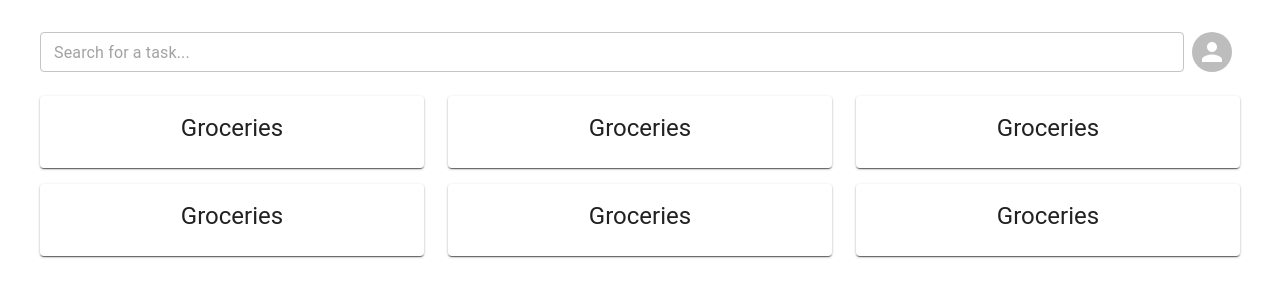
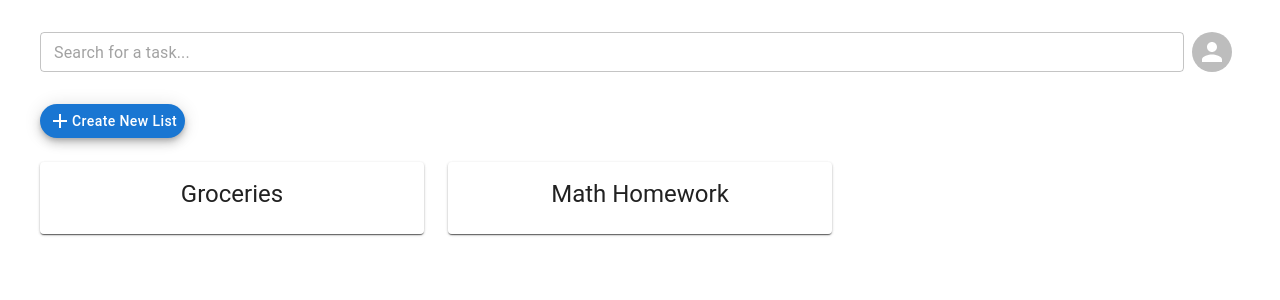
Before and after one commit to ashchen3/CS35L-todoapp, a React (Create React App) app in the folder client/: page / in a window 1280 px wide. Shown: the top 300 px of the page. Built offline with nearby package versions, Linux system fonts and the light colour scheme.

Commit message:
Implemented client-side list creation

```diff
--- a/client/package.json
+++ b/client/package.json
@@ -5,10 +5,12 @@
   "dependencies": {
     "@emotion/react": "^11.11.3",
     "@emotion/styled": "^11.11.0",
+    "@mui/icons-material": "^5.15.10",
     "@mui/material": "^5.15.9",
     "@testing-library/jest-dom": "^5.17.0",
     "@testing-library/react": "^13.4.0",
     "@testing-library/user-event": "^13.5.0",
+    "axios": "^1.6.7",
     "react": "^18.2.0",
     "react-dom": "^18.2.0",
     "react-scripts": "^5.0.1",
--- /dev/null
+++ b/client/src/components/AddItemButton.jsx
@@ -0,0 +1,29 @@
+import AddIcon from "@mui/icons-material/Add";
+import ArrowDropUpIcon from "@mui/icons-material/ArrowDropUp";
+import { Fab } from "@mui/material";
+import React, { Fragment } from "react";
+
+function AddItemButton({ onClick, buttonText, isClicked }) {
+    return (
+        <Fab
+            variant="extended"
+            size="small"
+            color="primary"
+            onClick={onClick}
+            sx={{ textTransform: "none", my: 1 }}
+            aria-label="add"
+        >
+            {isClicked ? (
+                <Fragment>
+                    <AddIcon /> {buttonText}
+                </Fragment>
+            ) : (
+                <Fragment>
+                    <ArrowDropUpIcon /> Close
+                </Fragment>
+            )}
+        </Fab>
+    );
+}
+
+export default AddItemButton;
--- a/client/src/components/CategoryCard.jsx
+++ b/client/src/components/CategoryCard.jsx
@@ -1,13 +1,32 @@
 import { Card, CardContent, Typography } from "@mui/material";
+import Paper from "@mui/material/Paper";
+import { styled } from "@mui/material/styles";
 import React from "react";
 
-function CategoryCard(props) {
+/**
+ * Some styles for a single Card.
+ */
+const Item = styled(Paper)(({ theme }) => ({
+    backgroundColor: theme.palette.mode === "dark" ? "#1A2027" : "#fff",
+    ...theme.typography.body2,
+    // padding: theme.spacing(1),
+    textAlign: "center",
+    color: theme.palette.text.secondary,
+}));
+
+/**
+ * A single Card component that displays the list's category.
+ */
+// TODO: add more fields
+function CategoryCard({ props }) {
     return (
-        <Card>
-            <CardContent>
-                <Typography variant="h5">Groceries</Typography>
-            </CardContent>
-        </Card>
+        <Item>
+            <Card>
+                <CardContent>
+                    <Typography variant="h5">{props.category}</Typography>
+                </CardContent>
+            </Card>
+        </Item>
     );
 }
 
--- /dev/null
+++ b/client/src/components/NewListForm.jsx
@@ -0,0 +1,42 @@
+import { Backdrop, Box, Button, TextField } from "@mui/material";
+import React from "react";
+
+function NewListForm({ props }) {
+    return (
+        <Box sx={{ mt: 1, mb: 3 }} id="new-list-form">
+            <form onSubmit={props.onSubmit}>
+                <TextField
+                    type="text"
+                    label="Enter a category"
+                    size="small"
+                    value={props.category}
+                    onChange={props.onChange}
+                    sx={{ mb: 1 }}
+                    fullWidth
+                    required
+                />
+                <Button
+                    type="submit"
+                    variant="outlined"
+                    color="primary"
+                    size="small"
+                >
+                    Add list
+                </Button>
+            </form>
+        </Box>
+    );
+}
+
+function DisplayForm() {
+    return (
+        <Backdrop open={true}>
+            <Box>
+                Hello
+                <button>Press me</button>
+            </Box>
+        </Backdrop>
+    );
+}
+
+export default NewListForm;
--- a/client/src/components/SearchBar.jsx
+++ b/client/src/components/SearchBar.jsx
@@ -6,7 +6,7 @@ function SearchBar({ setSearchQuery }) {
         <TextField
             placeholder="Search for a task..."
             size="small"
-            fullWidth="true"
+            fullWidth={true}
             onInput={(e) => {
                 console.log(e.target.value);
                 // setSearchQuery(e.target.value);
--- /dev/null
+++ b/client/src/data/categories.json
@@ -0,0 +1 @@
+["Groceries", "Math Homework"]
--- a/client/src/pages/HomeView.jsx
+++ b/client/src/pages/HomeView.jsx
@@ -1,50 +1,116 @@
 import Box from "@mui/material/Box";
-import Paper from "@mui/material/Paper";
 import Grid from "@mui/material/Unstable_Grid2";
-import { styled } from "@mui/material/styles";
-import React from "react";
+import axios from "axios";
+import React, { useEffect, useState } from "react";
+import categoriesData from "../data/categories.json"; // TEMP
 
+import AddItemButton from "../components/AddItemButton";
 import CategoryCard from "../components/CategoryCard";
+import NewListForm from "../components/NewListForm";
 import ProfileIcon from "../components/ProfileIcon";
 import SearchBar from "../components/SearchBar";
 
-const Item = styled(Paper)(({ theme }) => ({
-    backgroundColor: theme.palette.mode === "dark" ? "#1A2027" : "#fff",
-    ...theme.typography.body2,
-    // padding: theme.spacing(1),
-    textAlign: "center",
-    color: theme.palette.text.secondary,
-}));
+/**
+ * Contains the following components:
+ * - SearchBar
+ * - ProfileIcone
+ * - AddItemButton ("Create new list")
+ * - NewListForm (rendered if above button is clicked)
+ * - CategoryCard (display list of categories)
+ */
+function HomeView() {
+    const [categories, setCategories] = useState([]);
+    const [displayNewListForm, setDisplayNewListForm] = useState(false);
 
-const GridItem = () => {
+    // Fetch and update categories
+    useEffect(() => {
+        setCategories(categoriesData);
+        // axios.get("categoriesEndpoint")
+        //     .then((res) => res.data.json())
+        //     .then((data) => setCategories(data))
+        //     .catch(err => console.error(err));
+    }, []);
+    // }, [categories]);
+    // TODO: here we will set `categories` as a dependency once backend API
+    // is set up, so that the latest data is retrieved once `categories`
+    // is updated. For now, set empty list and let client display changes.
+
+    /**
+     * Resets the input form with default values (empty).
+     */
+    const resetForm = () => ({ category: "" });
+    const [newListFormData, setNewListFormData] = useState(resetForm);
+
+    /**
+     * Updates the state when user types in input, so that the React state
+     * is the sole source of truth.
+     */
+    const handleInputChange = (e) => {
+        setNewListFormData({ category: e.target.value });
+    };
+
+    /**
+     * Handles when the "create new list" form is submitted.
+     * Does the following:
+     * - Updates React's `category` state (TODO: POST to server)
+     * - Reset form (and prevent default behavior)
+     */
+    const handleFormSubmit = (e) => {
+        setCategories([...categories, newListFormData.category]);
+        e.preventDefault();
+        setNewListFormData(resetForm);
+    };
+
+    /**
+     * Toggles the form display when user clicks on the
+     * "Create new list" button, resetting the form every time.
+     */
+    const handleFormDisplay = () => {
+        setNewListFormData(resetForm);
+        setDisplayNewListForm(!displayNewListForm);
+    };
+
     return (
-        <Grid xs={10} sm={6} md={4}>
-            <Item>
-                <CategoryCard />
-            </Item>
-        </Grid>
-    );
-};
-
-function HomeView() {
-    return (
-        <Box sx={{ px: 5, py: 1 }}>
+        <Box sx={{ px: 5, py: 1 }} id="home">
+            {/* Search bar and profile icon */}
             <Box sx={{ display: "flex" }}>
                 <SearchBar />
                 <ProfileIcon />
             </Box>
 
+            {/* Create new list button and form to add list, if clicked */}
+            <AddItemButton
+                onClick={handleFormDisplay}
+                isClicked={!displayNewListForm}
+                buttonText="Create New List"
+            />
+            {displayNewListForm && (
+                <NewListForm
+                    props={{
+                        category: newListFormData.category,
+                        onChange: handleInputChange,
+                        onSubmit: handleFormSubmit,
+                    }}
+                />
+            )}
+
+            {/* List each of the categories added */}
             <Grid
                 container
                 rowSpacing={{ xs: 1, sm: 2 }}
                 columnSpacing={{ xs: 1, sm: 2, md: 3 }}
+                sx={{ my: 1 }}
+                id="home-list"
             >
-                <GridItem />
-                <GridItem />
-                <GridItem />
-                <GridItem />
-                <GridItem />
-                <GridItem />
+                {/* TODO: give unique key */}
+                {categories.map((category, index) => (
+                    <Grid xs={10} sm={6} md={4}>
+                        <CategoryCard
+                            props={{ category: category }}
+                            key={index}
+                        />
+                    </Grid>
+                ))}
             </Grid>
         </Box>
     );
```
Also changed, not shown: client/src/data/all.json (added, +7 -0 lines), 2 other files (tests, documents, lock files or other folders).
